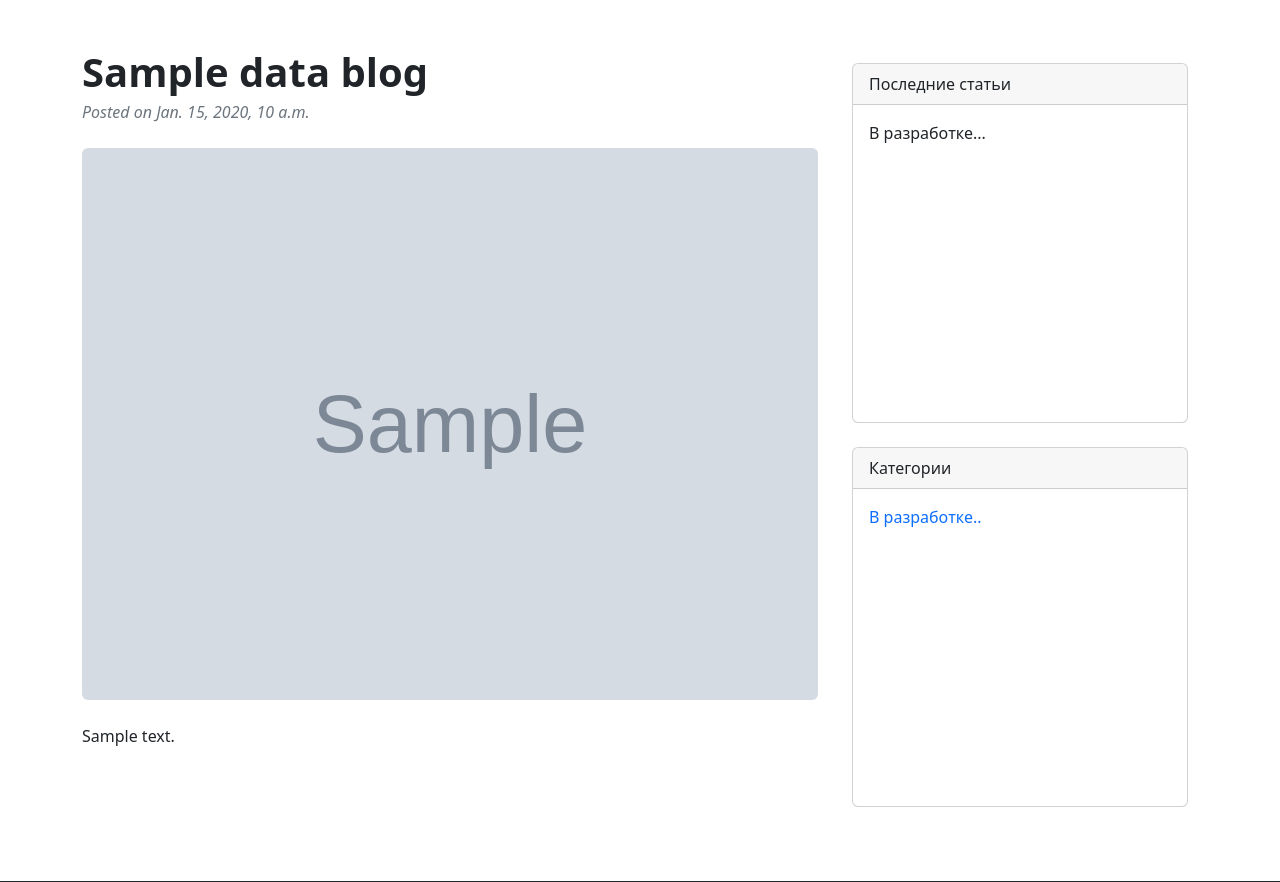
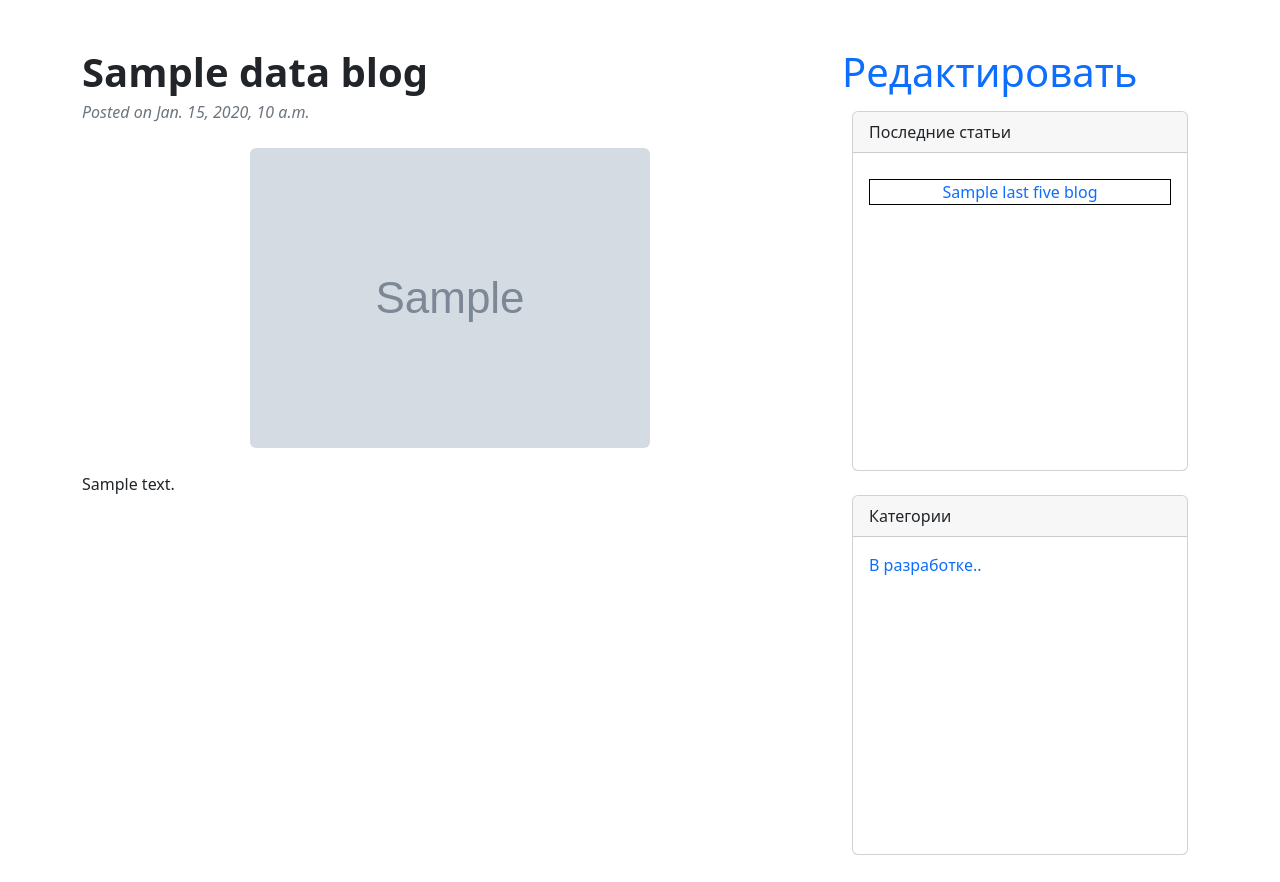
Before and after one commit to MRX580/Exchange, a Django app: template exchange/blog/templates/blog/blog.html in a window 1280 px wide. Shown: the part 110-992 px from the top of the page. Run offline with Django 3.2, Linux system fonts and the light colour scheme; the template is opened without the code that fills it: most values are stand-ins (such as "Sample title", 1, 10 or a date in 2020); grey boxes marked "Sample" are stand-in pictures; some libraries are stand-ins or nearby versions.

Commit message:
add function "edit blog" + add last 5 created post

```diff
--- a/exchange/blog/templates/blog/blog.html
+++ b/exchange/blog/templates/blog/blog.html
@@ -19,7 +19,11 @@
                     <!--                            <a class="badge bg-secondary text-decoration-none link-light" href="#!">Freebies</a>-->
                 </header>
                 <!-- Preview image figure-->
-                        <figure class="mb-4 img_blog_content"><img class="img-fluid rounded blog_img" src="{{ data_blog.img_path.url }}" width=100%/></figure>
+                <div class="container_img">
+                    <div class="img_blog_content">
+                        <img class="img-fluid rounded blog_img" src="{{ data_blog.img_path.url }}"/>
+                    </div>
+                </div>
                 <!-- Post content-->
                 <section class="mb-5">
                     <p class="fs-5 mb-4">{{ data_blog.content|linebreaks }}</p>
@@ -75,12 +79,17 @@
         </div>
         <!-- Side widgets-->
         <div class="col-lg-4">
+            <h1><a href="{% url 'edit_blog' pk=data_blog.pk %}">Редактировать</a></h1>
             <!-- Search widget-->
             <div class="card mb-4">
                 <div class="card-header">Последние статьи</div>
                 <div class="card-body">
                     <div class="input-group">
-                                <a>В разработке...</a>
+                        {% for i in last_five_blogs %}
+                            <div class="last_card">
+                                <a href="{{ i.get_absolute_url }}">{{ i.title }}</a>
+                            </div>
+                        {% endfor %}
                     </div>
                 </div>
             </div>
--- a/exchange/blog/urls.py
+++ b/exchange/blog/urls.py
@@ -4,5 +4,6 @@ from .views import *
 urlpatterns = [
     path('', index, name='blog'),
     path('<int:pk>/', blog, name='blog'),
+    path('<int:pk>/edit/', edit_blog, name='edit_blog'),
     path('create_blog/', create_blog, name='create_blog'),
 ]
--- a/exchange/exchange/static/css/main.css
+++ b/exchange/exchange/static/css/main.css
@@ -58,7 +58,25 @@ a {
 }
 
 .img_blog_content {
+        max-width: 80%;
+}
+
+.container_img {
     display: flex;
     justify-content: center;
-  align-items: center;
+    align-items: center;
 }
+
+.card-img-top {
+    max-height: 350px;
+    width: 100%;
+}
+
+.last_card {
+    width: 100%;
+    border: 1px solid black;
+    margin: 10px 0px;
+    display: flex;
+    justify-content: center;
+    align-items: center;
+}
```
Also changed, not shown: exchange/blog/views.py (+16 -2 lines). Lines whose indentation alone changed are shown as unchanged.
